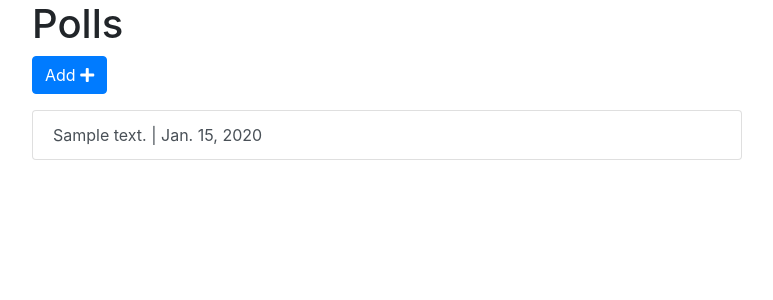
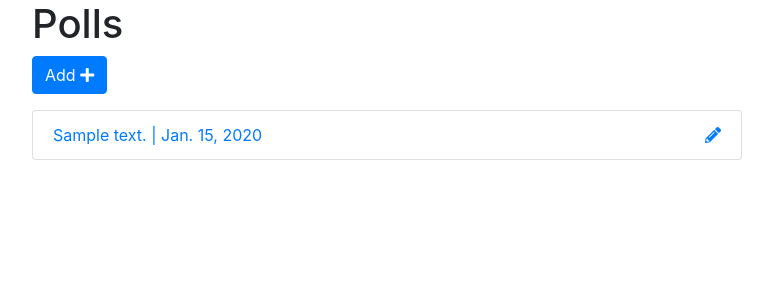
Before and after one commit to philippbruhin/pollme, a Django app: page /polls/list/ in a window 1280 px wide. Shown: the part 56-356 px from the top of the page, without its empty margins (253-1026 px from the left). Run offline with Django 3.2, Linux system fonts and the light colour scheme; a user stored in the database is signed in; tables that the repository leaves empty hold one stand-in row (values such as "Sample post"); some libraries are stand-ins or nearby versions.

Commit message:
added pen to poll

```diff
--- a/pollme/polls/templates/polls/polls_list.html
+++ b/pollme/polls/templates/polls/polls_list.html
@@ -23,11 +23,16 @@
         {% endif %}
 
         <a href="{% url 'polls:add' %}" class="btn btn-primary mb-3">Add <i class="fas fa-plus"></i></a>
-        <div class="list-group">
+        <ul class="list-group">
           {% for poll in polls %}
-            <a href="{% url 'polls:detail' poll.id  %}" class="list-group-item list-group-item-action">{{ poll.text }} | {{ poll.pub_date }}</a>
+          <li class="list-group-item">
+            <a href="{% url 'polls:detail' poll.id  %}">{{ poll.text }} | {{ poll.pub_date }}</a>
+            {% if request.user == poll.owner %}
+              <a href="" class="float-right"><i class="fas fa-pencil-alt"></i></a>
+            {% endif %}
+          </li>
           {% endfor %}
-        </div>
+        </ul>
       </div>
     </div>
   </div>
```
